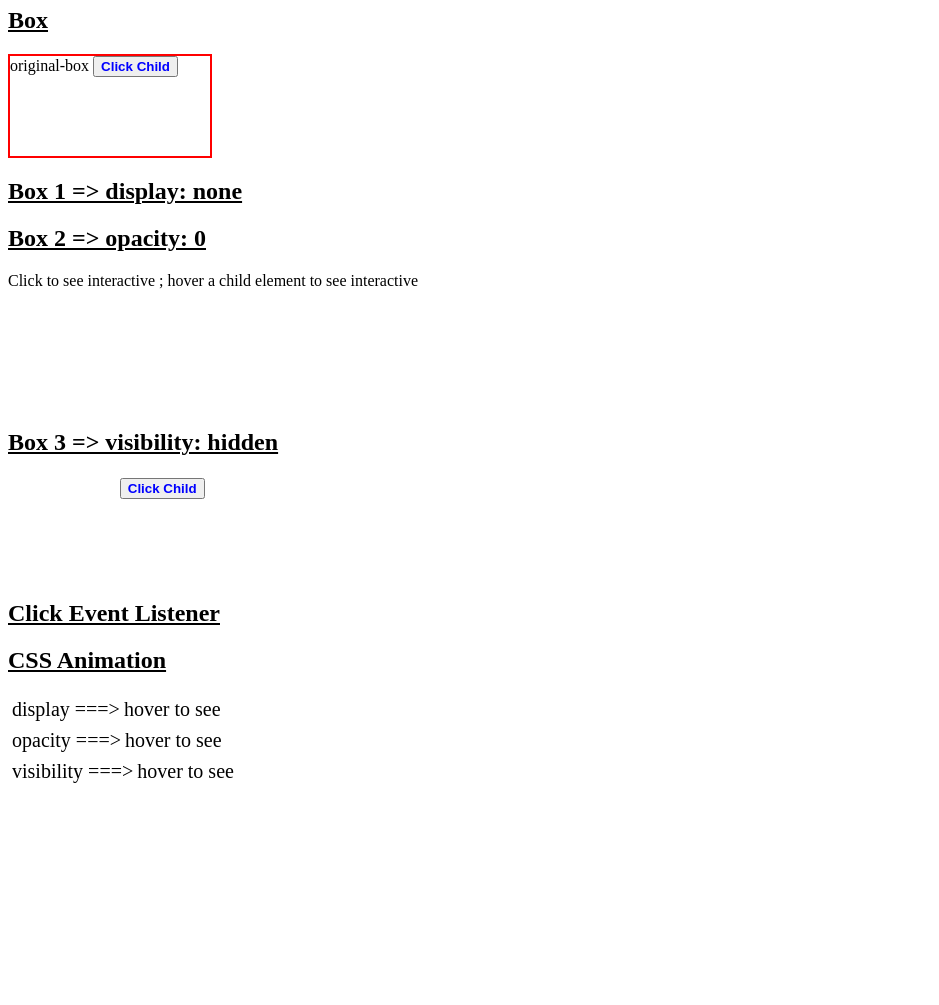
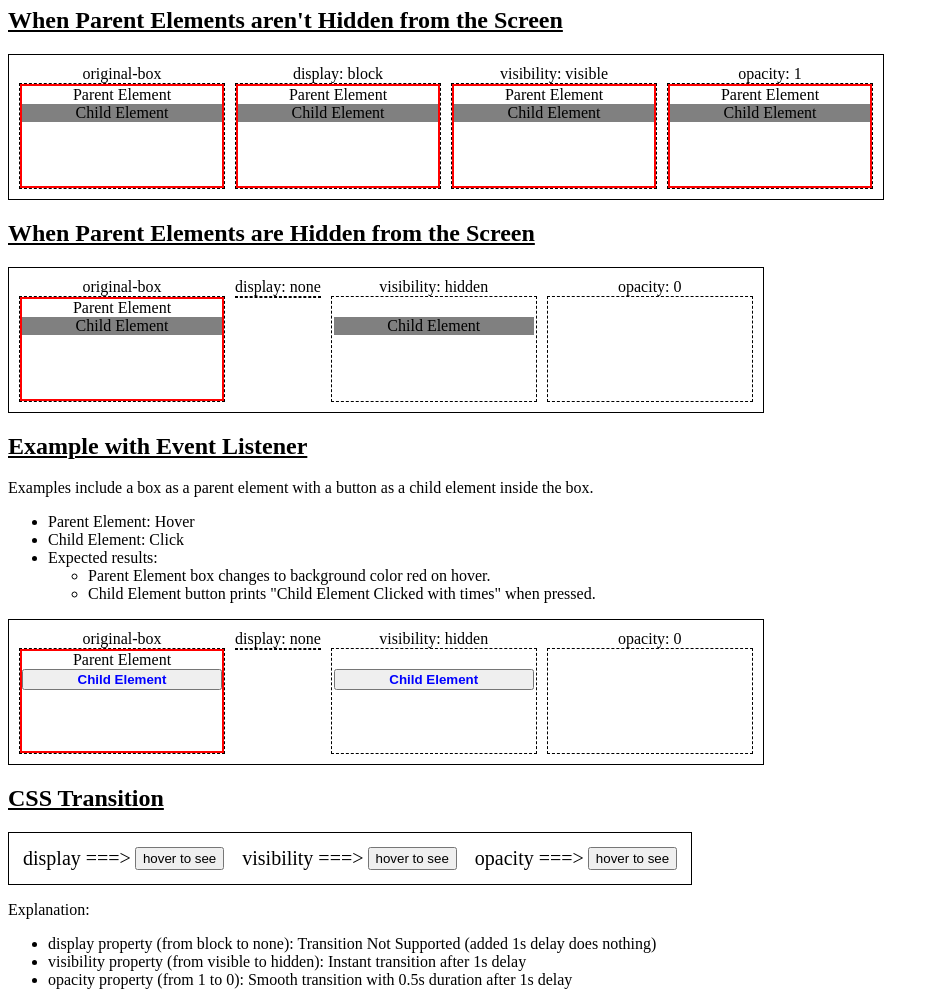
Before and after one commit to rita7811/CSS-Notes, a plain HTML site: page 01-CSS-Hiding-Elements/index.html in a window 1280 px wide. Shown: the part 73-1078 px from the top of the page, without its empty margins (0-939 px from the left). Before the commit the page ends 868 px from the top, so only its background shows below. Drawn offline with Linux system fonts and the light colour scheme.

Commit message:
update 01-CSS-Hiding-Elements

```diff
--- a/01-CSS-Hiding-Elements/event.js
+++ b/01-CSS-Hiding-Elements/event.js
@@ -1,23 +1,31 @@
+let x = 0, y = 0, z = 0
+
+const originalEle = document.getElementById("original-box");
+const originalBtnEle = document.getElementById("child-original");
+
 const displayEle = document.getElementById("display-none");
 const displayBtnEle = document.getElementById("child-display");
+
+const visibilityEle = document.getElementById("visibility-hidden");
+const visibilityBtnEle = document.getElementById("child-visibility");
 
 const opacityEle = document.getElementById("opacity-0");
 const opacityBtnEle = document.getElementById("child-opacity");
 
-const visibilityEle = document.getElementById("visibility-hidden");
-const visibilityBtnEle = document.getElementById("child-visibility");
-
-const originalEle = document.getElementById("original-box");
-const originalBtnEle = document.getElementById("child-original");
-
-const clickedEle = document.getElementById("clicked");
-
-function clickEvent() {
-    clickedEle.style.color = "black";
-    clickedEle.innerHTML += "clicked ";
+function clickEvent(e) {
+    if (e.target.id === 'child-original') {
+        e.target.innerHTML = `Child Element Clicked ${x += 1} `;
+    }
+    if (e.target.id === 'child-visibility') {
+        e.target.innerHTML = `Child Element Clicked ${y += 1} `;
+    }
+    if (e.target.id === 'child-opacity') {
+        e.target.innerHTML = `Child Element Clicked ${z += 1} `;
+    }
 }
 
-// Box
+
+// Original Box
 originalEle.addEventListener("mouseover", function () {
     originalEle.style.backgroundColor = "red";
 })
@@ -30,6 +38,7 @@ originalBtnEle.addEventListener("click", clickEvent);
 // Box 1 => display: none
 displayEle.addEventListener("mouseover", function () {
     displayEle.style.display = "block";
+    displayEle.style.backgroundColor = "red";
 })
 displayEle.addEventListener("mouseout",function () {
     displayEle.style.display = "none";
@@ -37,26 +46,23 @@ displayEle.addEventListener("mouseout",function () {
 displayBtnEle.addEventListener("click", clickEvent);
 
 
-// Box 2 => opacity: 0
-opacityEle.addEventListener("click", function () {
-    clickedEle.style.color = "red";
-    clickedEle.innerHTML += "opacity ";
+// Box 2 => visibility: hidden
+visibilityEle.addEventListener("mouseover", function () {
+    visibilityEle.style.visibility = "visible";
+    visibilityEle.style.backgroundColor = "red";
 })
-opacityBtnEle.addEventListener("mouseover", function () {
+visibilityEle.addEventListener("mouseout",function () {
+    visibilityEle.style.visibility = "hidden";
+})
+visibilityBtnEle.addEventListener("click", clickEvent);
+
+
+// Box 3 => opacity: 0
+opacityEle.addEventListener("mouseover", function () {
     opacityEle.style.opacity = "1";
-    clickedEle.style.color = "blue";
-    clickedEle.innerHTML += "hover ";
+    opacityEle.style.backgroundColor = "red";
 })
-opacityBtnEle.addEventListener("mouseout", function () {
+opacityEle.addEventListener("mouseout",function () {
     opacityEle.style.opacity = "0";
 })
-
-
-// Box 3 => visibility: hidden
-visibilityEle.addEventListener("click", function () {
-    visibilityEle.style.visibility = "visible";
-})
-visibilityEle.addEventListener("mouseout",function () {
-    visibilityEle.style.backgroundColor = "hidden";
-})
-visibilityBtnEle.addEventListener("click", clickEvent);
+opacityBtnEle.addEventListener("click", clickEvent)
--- a/01-CSS-Hiding-Elements/index.html
+++ b/01-CSS-Hiding-Elements/index.html
@@ -6,64 +6,166 @@
           content="width=device-width, user-scalable=no, initial-scale=1.0, maximum-scale=1.0, minimum-scale=1.0">
     <meta http-equiv="X-UA-Compatible" content="ie=edge">
     <title>Document</title>
-    <link rel="stylesheet" href="styles.css" />
+    <link rel="stylesheet" href="styles.css"/>
     <script src="event.js" defer></script>
 </head>
 <body>
-<h1>display: none vs opacity: 0 vs visibility: hidden</h1>
+<h1>"display: none" vs. "visibility: hidden" vs. "opacity: 0"</h1>
+
+<h2>When Parent Elements aren't Hidden from the Screen</h2>
+<div class="container1">
     <div>
-    <h2>Box</h2>
-    <div class="box" id="original-box">
         original-box
-        <button class="child" id="child-original">Click Child</button>
+        <div class="outer-box">
+            <div class="box original-box">
+                Parent Element
+                <p class="child-ele">Child Element</p>
+            </div>
         </div>
     </div>
     <div>
-    <h2>Box 1 => display: none</h2>
-    <div class="box" id="display-none">
-        display-none
-        <button class="child" id="child-display">Click Child</button>
+        display: block
+        <div class="outer-box">
+            <div class="box display-block">
+                Parent Element
+                <p class="child-ele display-block">Child Element</p>
+            </div>
         </div>
     </div>
     <div>
-    <h2>Box 2 => opacity: 0</h2>
-    <p>Click to see interactive ; hover a child element to see interactive</p>
-    <div class="box" id="opacity-0">
-        opacity-0
-        <button class="child" id="child-opacity">Click Child</button>
+        visibility: visible
+        <div class="outer-box">
+            <div class="box visibility-visible">
+                Parent Element
+                <p class="child-ele visibility-visible">Child Element</p>
+            </div>
         </div>
     </div>
     <div>
-    <h2>Box 3 => visibility: hidden</h2>
-    <div class="box" id="visibility-hidden">
-        visibility-hidden
-        <button class="child" id="child-visibility">Click Child</button>
+        opacity: 1
+        <div class="outer-box">
+            <div class="box opacity-1">
+                Parent Element
+                <p class="child-ele opacity-1">Child Element</p>
             </div>
-</div>
-<div>
-    <h2>Click Event Listener</h2>
-    <div id="clicked">
-
-    </div>
-</div>
-
-<div>
-    <h2>CSS Animation</h2>
-    <div class="container">
-        <div class="block">
-            <div>display ===></div>
-            <div class="animation-display">hover to see</div>
-        </div>
-        <div class="block">
-            <div>opacity ===></div>
-            <div class="animation-opacity">hover to see</div>
-        </div>
-        <div class="block">
-            <div>visibility ===></div>
-            <div class="animation-visibility">hover to see</div>
         </div>
     </div>
 </div>
 
+<h2>When Parent Elements are Hidden from the Screen</h2>
+<div class="container1">
+    <div>
+        original-box
+        <div class="outer-box">
+            <div class="box original-box">
+                Parent Element
+                <p class="child-ele">Child Element</p>
+            </div>
+        </div>
+    </div>
+    <div>
+        display: none
+        <div class="outer-box">
+            <div class="box display-none">
+                Parent Element
+                <p class="child-ele display-block">Child Element</p>
+            </div>
+        </div>
+    </div>
+    <div>
+        visibility: hidden
+        <div class="outer-box">
+            <div class="box visibility-hidden">
+                Parent Element
+                <p class="child-ele visibility-visible">Child Element</p>
+            </div>
+        </div>
+    </div>
+    <div>
+        opacity: 0
+        <div class="outer-box">
+            <div class="box opacity-0">
+                Parent Element
+                <p class="child-ele opacity-1">Child Element</p>
+            </div>
+        </div>
+    </div>
+</div>
+
+<h2>Example with Event Listener</h2>
+<p>Examples include a box as a parent element with a button as a child element inside the box.</p>
+<ul>
+    <li>Parent Element: Hover</li>
+    <li>Child Element: Click</li>
+    <li>Expected results:
+        <ul>
+            <li>Parent Element box changes to background color red on hover.</li>
+            <li>Child Element button prints "Child Element Clicked with times" when pressed.</li>
+        </ul>
+    </li>
+</ul>
+<div class="container1">
+    <div>
+        original-box
+        <div class="outer-box">
+            <div class="box" id="original-box">
+                Parent Element
+                <button class="child" id="child-original">Child Element</button>
+            </div>
+        </div>
+    </div>
+    <div>
+        display: none
+        <div class="outer-box">
+            <div class="box" id="display-none">
+                Parent Element
+                <button class="child" id="child-display">Child Element</button>
+            </div>
+        </div>
+    </div>
+    <div>
+        visibility: hidden
+        <div class="outer-box">
+            <div class="box" id="visibility-hidden">
+                Parent Element
+                <button class="child" id="child-visibility">Child Element</button>
+            </div>
+        </div>
+    </div>
+    <div>
+        opacity: 0
+        <div class="outer-box">
+            <div class="box" id="opacity-0">
+                Parent Element
+                <button class="child" id="child-opacity">Child Element</button>
+            </div>
+        </div>
+    </div>
+</div>
+
+<h2>CSS Transition</h2>
+<div class="container1">
+    <div class="block">
+        <div>display ===></div>
+        <button class="animation-display">hover to see</button>
+    </div>
+    <div class="block">
+        <div>visibility ===></div>
+        <button class="animation-visibility">hover to see</button>
+    </div>
+    <div class="block">
+        <div>opacity ===></div>
+        <button class="animation-opacity">hover to see</button>
+    </div>
+</div>
+<div>
+    <p>Explanation:</p>
+    <ul>
+        <li>display property (from block to none): Transition Not Supported (added 1s delay does nothing)</li>
+        <li>visibility property (from visible to hidden): Instant transition after 1s delay</li>
+        <li>opacity property (from 1 to 0): Smooth transition with 0.5s duration after 1s delay</li>
+    </ul>
+</div>
+
 </body>
 </html>
--- a/01-CSS-Hiding-Elements/styles.css
+++ b/01-CSS-Hiding-Elements/styles.css
@@ -1,44 +1,70 @@
 h2 {
     text-decoration: underline;
+}
+
+button {
+    cursor: pointer;
+}
+
+.container1 {
+    border: 1px solid black;
+    width: fit-content;
+    padding: 10px;
+    display: flex;
+    gap: 10px;
+    text-align: center;
+}
+
+.outer-box {
+    border: 1px dashed black;
 }
 
 .box {
     width: 200px;
     height: 100px;
     border: 2px solid red;
+    display: flex;
+    flex-direction: column;
+    text-align: center;
 }
 
-#display-none {
+#display-none, .display-none {
     display: none;
 }
 
-#opacity-0 {
+#visibility-hidden, .visibility-hidden {
+    visibility: hidden;
+}
+
+#opacity-0, .opacity-0 {
     opacity: 0;
 }
 
-#visibility-hidden {
-    visibility: hidden;
+/*Child Elements*/
+.child-ele {
+    margin: 0;
+    background-color: grey;
 }
 
-/*Child Elements*/
 .child {
     color: blue;
     font-weight: bold;
 }
 
-#child-display {
+#child-display, .display-block {
     display: block;
 }
 
-#child-opacity {
+#child-visibility, .visibility-visible {
+    visibility: visible;
+}
+
+#child-opacity, .opacity-1 {
     opacity: 1;
 }
 
-#child-visibility {
-    visibility: visible;
-}
 
-/*Animation*/
+/*Transition*/
 .block {
     padding: 4px;
     display: flex;
@@ -48,27 +74,27 @@ h2 {
 
 .animation-display {
     display: block;
-    transition: display 0.5s;
+    transition: display 0.5s linear 1s;
 }
 
 .animation-display:hover {
     display: none;
 }
 
+.animation-visibility {
+    visibility: visible;
+    transition: visibility 0.5s linear 1s;
+}
+
+.animation-visibility:hover {
+    visibility: hidden;
+}
+
 .animation-opacity {
     opacity: 1;
-    transition: opacity 0.5s;
+    transition: opacity 0.5s linear 1s;
 }
 
 .animation-opacity:hover {
     opacity: 0;
 }
-
-.animation-visibility {
-    visibility: visible;
-    transition: visibility 0.5s;
-}
-
-.animation-visibility:hover {
-    visibility: hidden;
-}
```
Lines whose indentation alone changed are shown as unchanged.
